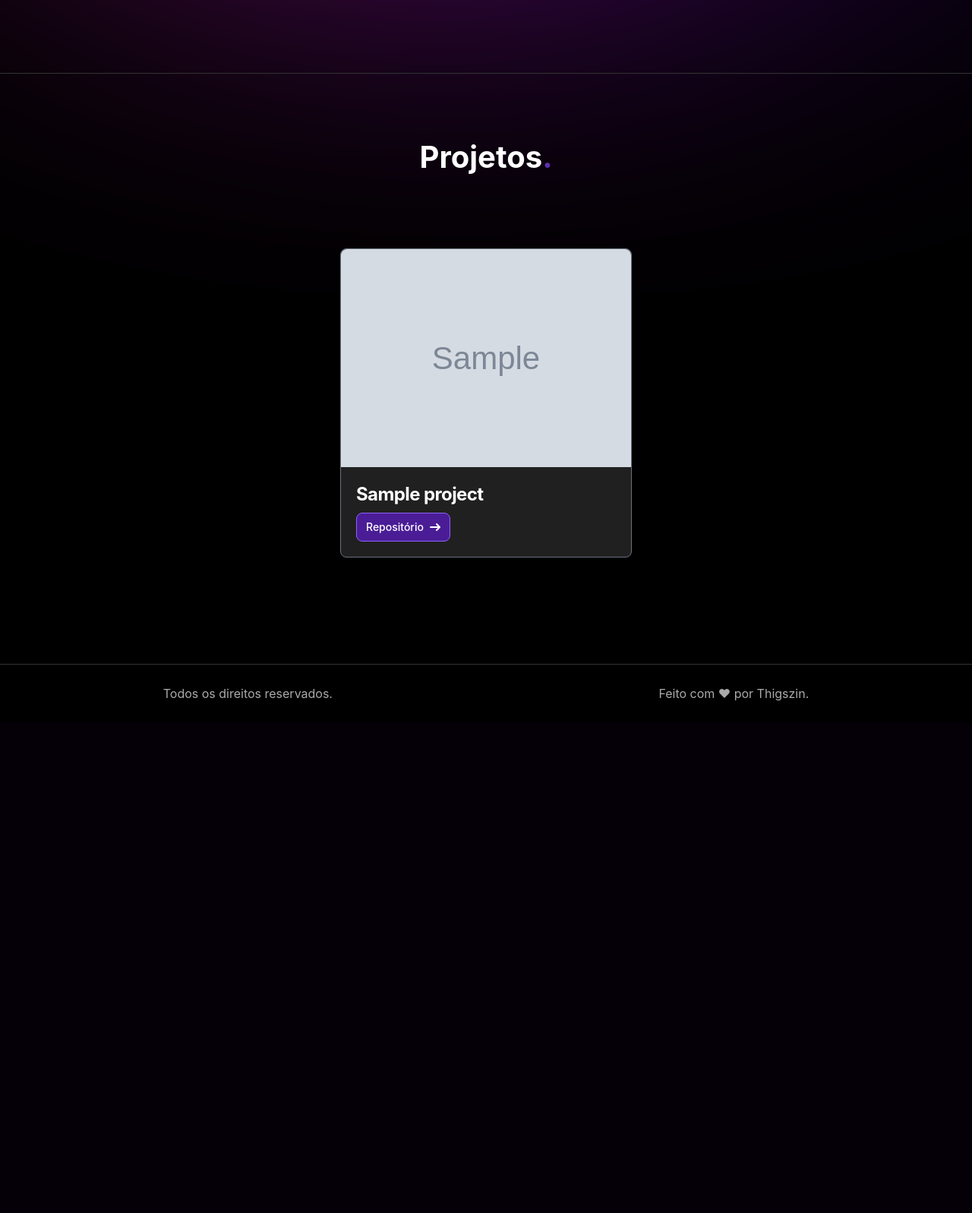
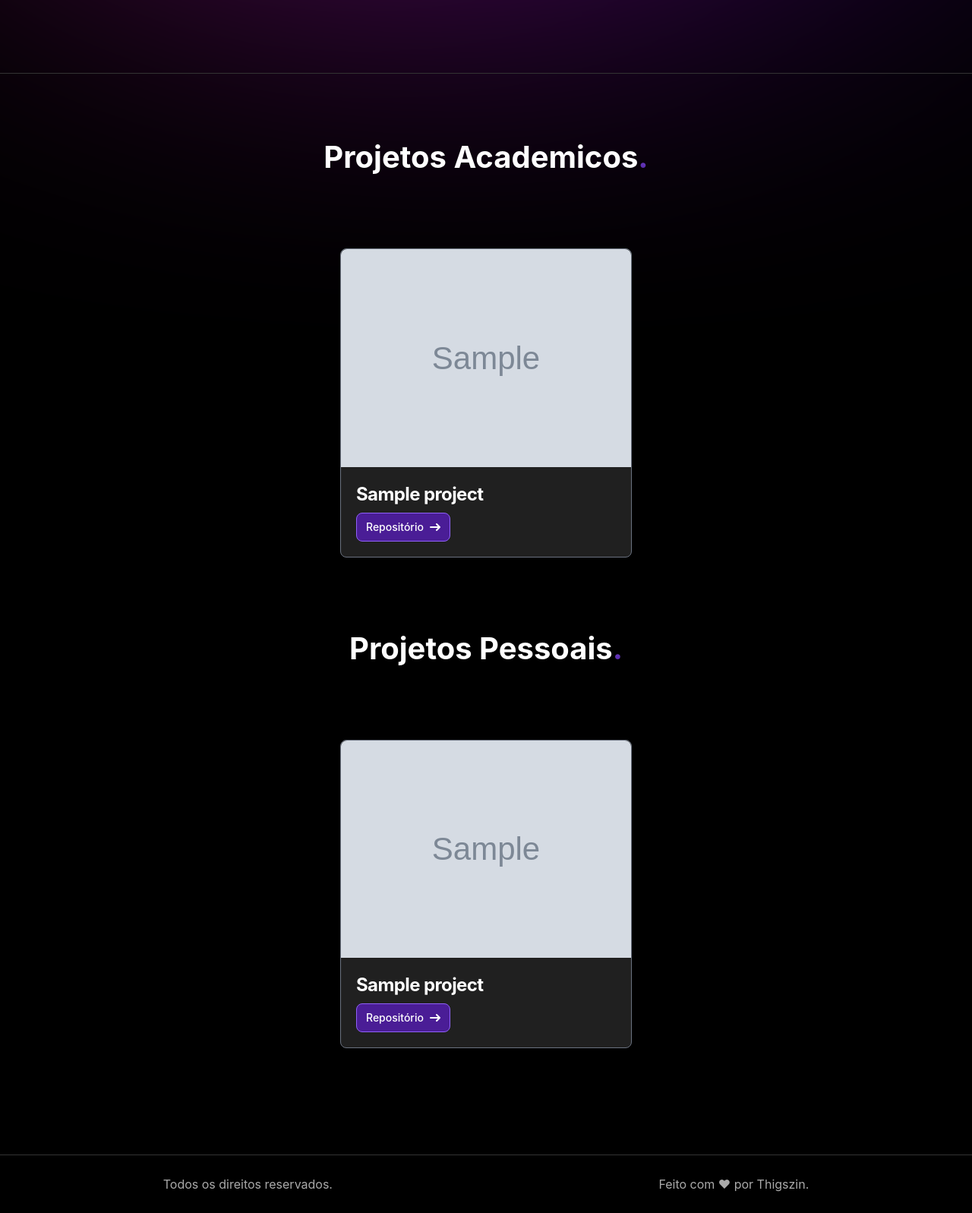
Before and after one commit to 0thigs/Portfolio_Digital, a Flask app: template api/templates/projects.html in a window 1280 px wide. Shown: the part 439-2036 px from the top of the page at 76% size. Before the commit the page ends 1362 px from the top, so only its background shows below. Run offline with Flask 3, Linux system fonts and the light colour scheme; the template is opened without the code that fills it: most values are stand-ins (such as "Sample title", 1, 10 or a date in 2020); grey boxes marked "Sample" are stand-in pictures; some libraries are stand-ins or nearby versions.

Commit message:
🧱templates: update templates design

```diff
--- a/api/static/output.css
+++ b/api/static/output.css
@@ -839,6 +839,34 @@ html {
   transform: translate(var(--tw-translate-x), var(--tw-translate-y)) rotate(var(--tw-rotate)) skewX(var(--tw-skew-x)) skewY(var(--tw-skew-y)) scaleX(var(--tw-scale-x)) scaleY(var(--tw-scale-y));
 }
 
+@keyframes fade-in{
+  0%{
+    opacity: 0;
+  }
+
+  100%{
+    opacity: 1;
+  }
+}
+
+.animate-fade-in{
+  animation: fade-in 0.6s ease-in both;
+}
+
+@keyframes fade-out{
+  0%{
+    opacity: 1;
+  }
+
+  100%{
+    opacity: 0;
+  }
+}
+
+.animate-fade-out{
+  animation: fade-out 0.6s ease-out both;
+}
+
 @keyframes infinite-scroll{
   from{
     transform: translateX(0);
@@ -1069,12 +1097,12 @@ html {
   background-color: #6c6c6c41;
 }
 
-.bg-\[\#6c6c6c7a\]{
-  background-color: #6c6c6c7a;
-}
-
 .bg-\[\#a3a3a383\]{
   background-color: #a3a3a383;
+}
+
+.bg-\[\#aaaaaa7a\]{
+  background-color: #aaaaaa7a;
 }
 
 .bg-black{
@@ -1100,10 +1128,6 @@ html {
 .bg-gray-50{
   --tw-bg-opacity: 1;
   background-color: rgb(249 250 251 / var(--tw-bg-opacity));
-}
-
-.bg-\[\#aaaaaa7a\]{
-  background-color: #aaaaaa7a;
 }
 
 .bg-gradient-to-b{
@@ -1354,6 +1378,22 @@ html {
   transition-duration: 300ms;
 }
 
+.animate-delay-1000{
+  animation-delay: 1000ms;
+}
+
+.animate-delay-300{
+  animation-delay: 300ms;
+}
+
+.animate-fade-in{
+  animation-composition: var(--tw-animate-composition);
+}
+
+.animate-fade-out{
+  animation-composition: var(--tw-animate-composition);
+}
+
 .animate-infinite-scroll{
   animation-composition: var(--tw-animate-composition);
 }
--- a/api/templates/components/project_card.html
+++ b/api/templates/components/project_card.html
@@ -1,6 +1,6 @@
 {% macro project_card(name, image, href) %}
 
-<div class="max-w-sm bg-[#202020]  border border-[#6B7280] rounded-lg shadow">
+<div class="scroll-animate-fade max-w-sm bg-[#202020]  border border-[#6B7280] rounded-lg shadow">
     <a href="{{href}}" target="_blank">
         <img class="rounded-t-lg" src="{{image}}" alt="" />
     </a>
--- a/api/templates/projects.html
+++ b/api/templates/projects.html
@@ -105,12 +105,23 @@
 <div class="flex flex-col items-center justify-center w-full gap-[50px] mt-20">
     <div class="flex items-center justify-center">
         <h1 class=" text-white text-[40px] font-bold">
-            Projetos<span class="{{text_color}}">.</span>
+            Projetos Academicos<span class="{{text_color}}">.</span>
         </h1>
     </div>
     <div class="flex w-full justify-center flex-wrap items-center gap-[100px] p-10">
         <h1 style="color: white;">
-            {% for project in allProjects %}
+            {% for project in academicProjects %}
+                {{project_card.project_card(project.title, project.image, project.link)}}</h1>
+            {% endfor %}
+    </div>
+    <div class="flex items-center justify-center">
+        <h1 class=" text-white text-[40px] font-bold">
+            Projetos Pessoais<span class="{{text_color}}">.</span>
+        </h1>
+    </div>
+    <div class="flex w-full justify-center flex-wrap items-center gap-[100px] p-10">
+        <h1 style="color: white;">
+            {% for project in personalProjects %}
                 {{project_card.project_card(project.title, project.image, project.link)}}</h1>
             {% endfor %}
     </div>
```
